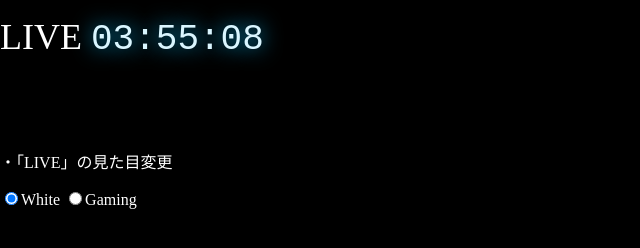
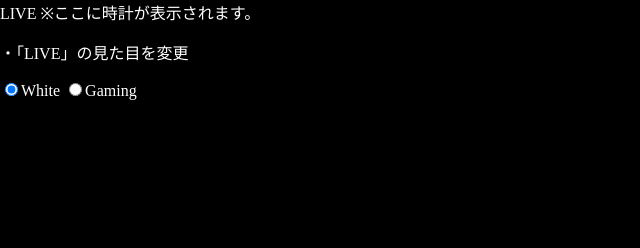
Before and after one commit to Toushin0672/JS_OBS-Clock, a plain HTML site: page index.html in a window 1280 px wide. Shown: the whole page, without its empty margins (0-640 px from the left). Drawn offline with Linux system fonts and the light colour scheme.

Commit message:
Update index.html

```diff
--- a/index.html
+++ b/index.html
@@ -2,24 +2,21 @@
 <html>
     <head>
         <meta charset="UTF-8">
-        <title>JS_Clock-OBS</title>
+        <title>JS_OBS-Clock</title>
         <link href="css/index.css" rel="stylesheet">
     </head>
     <body>
-        <p id="Realtimecalendar-on"></p>
-        <span id="text-color">LIVE </span>
-        <span id="RealtimeClockArea-digital">※ここに時計が表示されます。</span>
-        <br><br><br><br><br>
-        <p>・「LIVE」の見た目変更</p>
-        <form>
-            <input type="radio" name="Live-Color" value="white" checked onchange="radio_func3('white')">White
-            <input type="radio" name="Live-Color" value="gaming" onchange="radio_func3('gaming')">Gaming
-        </form>
+        <div id="MainArea">
+            <span id="Text_LIVE">LIVE</span>
+            <span id="Clock">※ここに時計が表示されます。</span>
+        </div>
+        <div id="SettingArea">
+            <p>・「LIVE」の見た目を変更</p>
+            <form>
+                <input type="radio" name="LiveColor" value="white" checked onchange="Change_LIVE('white')">White
+                <input type="radio" name="LiveColor" value="gaming" onchange="Change_LIVE('gaming')">Gaming
+            </form>
+        </div>
     </body>
     <script src="js/index.js"></script>
 </html>
-
-
-<!--
-日付非表示/LIVE白文字縁なし/時計デジタル
--->
```
